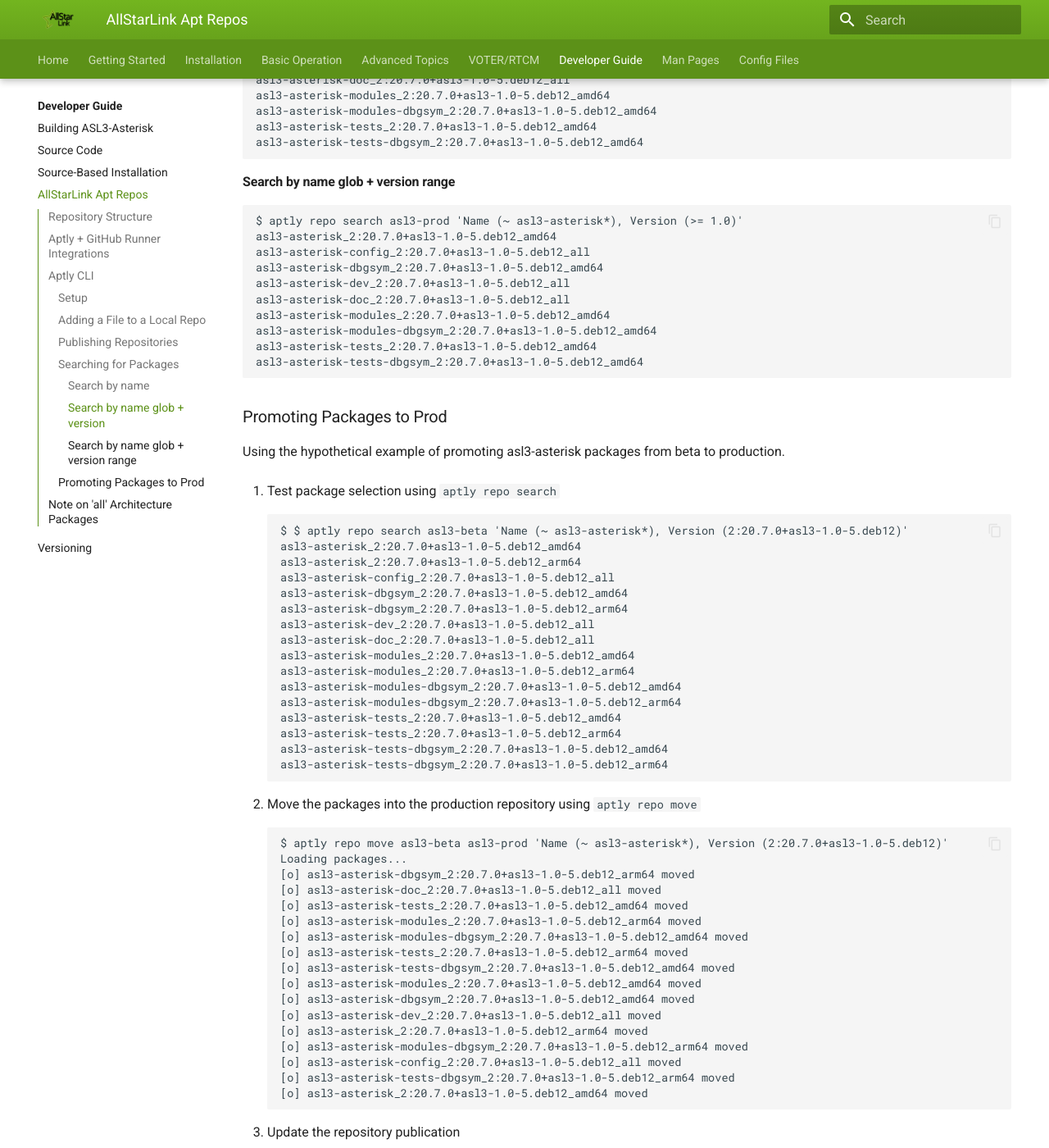
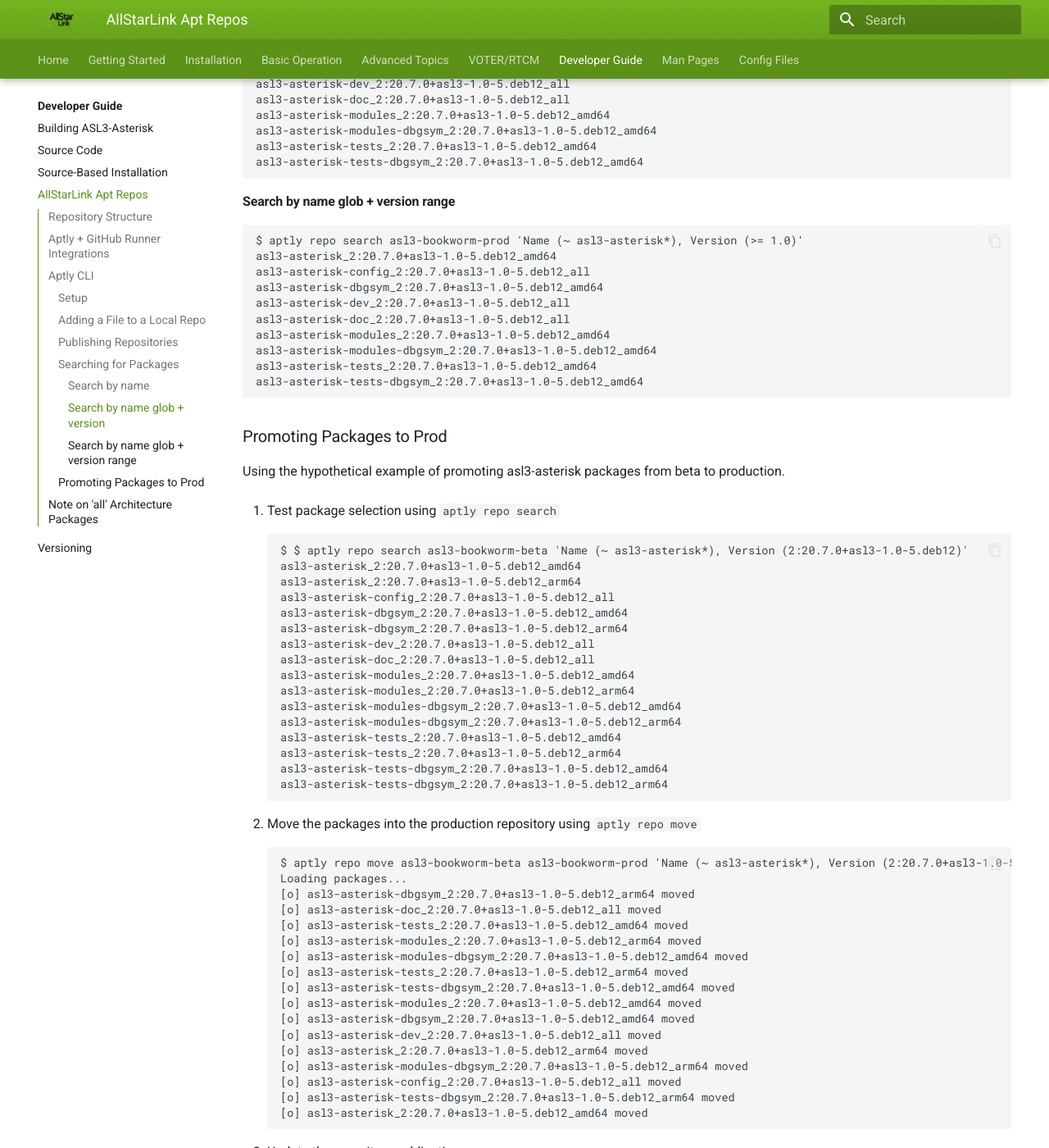
Before and after one commit to AllStarLink/ASL3-Manual, an MkDocs documentation site: the page built from docs/developers/aptly.md, in a window 1280 px wide and 1400 px high, scrolled down 2865 px. Shown: the whole window at 82% size. Built offline with MkDocs 1.6.1 and Material for MkDocs 9.7.7, drawn with Linux system fonts in a browser that asks for light colours; some of the changed text lies outside the part shown.

Commit message:
fix repo names, package names

````diff
--- a/docs/developers/aptly.md
+++ b/docs/developers/aptly.md
@@ -4,41 +4,43 @@
 ## Repository Structure
 The repository is located at `https://repo.allstarlink.org/public` and is managed using [Aptly](https://www.aptly.info/). The Aptly structure is a multi-local-repo system that is coalesced into a single public repository with multiple components per distribution.
 
-There are three main local repositories:
+There are three main local repositories for each distribution
 
-* **asl3-prod** - Packages for production-quality use
+* **asl3-${DISTRIBUTION}-prod** - Packages for production-quality use
 
-* **asl3-beta** - Packages that are ready for general testing and are expected to be promoted to asl3-prod
+* **asl3-${DISTRIBUTION}-beta** - Packages that are ready for general testing and are expected to be promoted to asl3-prod
 
-* **asl3-devel** - Development quality packages that are for development testing only. While these packages are available to the general user, use of this component in extremely
+* **asl3-${DISTRIBUTION}-devel** - Development quality packages that are for development testing only. While these packages are available to the general user, use of this component in extremely
 discouraged without a developer's guidance
 
-Each repository contains one or more distributions. Currently the only distribution supported is `bookworm` for Debian 12.
+Each repository contains the files for one distribution which will be named in `${DISTRIBUTION}`
+as patterned above. Currently the supported distributions are `bookworm` for Debian 12 and
+`trixie` for Debian 13. For Debian 12, for example, there are three repos named `asl3-bookworm-prod`,
+`asl3-bookworm-beta`, and `asl3-bookworm-devel`.
 
 Each repository has a default component name that, when published together, form the basis of the labeling scheme of promotion of packages from devel -> beta -> prod. The component mapping is:
 
-* asl3-prod = main
-* asl3-beta = beta
-* asl3-devel = devel
+* asl3-${DISTRIBUTION}-prod = main
+* asl3-${DISTRIBUTION}-beta = beta
+* asl3-${DISTRIBUTION}-devel = devel
 
-All local repositories are merged and published into a single public-facing repository. This is usable by one of the following `.list` configurations in` /etc/apt/sources.list.d`:
+All local repositories are merged and published into a single public-facing repository. This is usable by one of the following `.list` configurations in` /etc/apt/sources.list.d`. An example `allstarlink.list` for Debian 12 would look like:
 
 ```
 # Primary AllStarLink Repo for Production Packages
 deb [signed-by=/etc/apt/keyrings/allstarlink.gpg] https://repo.allstarlink.org/public bookworm main
 
 # Include Beta Component for Testing
-deb [signed-by=/etc/apt/keyrings/allstarlink.gpg]  https://repo.allstarlink.org/public bookworm main beta
+#deb [signed-by=/etc/apt/keyrings/allstarlink.gpg]  https://repo.allstarlink.org/public bookworm main beta
 
 # Include Beta and Devel component for Development
-deb [signed-by=/etc/apt/keyrings/allstarlink.gpg]  https://repo.allstarlink.org/public bookworm main beta devel
+#deb [signed-by=/etc/apt/keyrings/allstarlink.gpg]  https://repo.allstarlink.org/public bookworm main beta devel
 ```
 
 All packages in the repository are signed by GPG and the key is provided with repository installation `.deb` file.
 
 ## Aptly + GitHub Runner Integrations
-ASL3-related GitHub repositories are integrated with the Aptly repository and running the "Make and Publish Pkgs" Action from each project will result in .deb files being compiled and stored in Aptly. Currently, it's possible to build files directly into the `devel` and `beta` components but not `prod`. Moving packages into `prod` currently
-requires administrator intervention. This will be changed at some future date.
+ASL3-related GitHub repositories are integrated with the Aptly repository and running the "Make and Publish Pkgs" Action from each project will result in .deb files being compiled and stored in Aptly. It's possible to build files directly into the `devel` and `beta` components but not `prod`. Moving packages into `prod` requires administrator intervention.
 
 ## Aptly CLI
 It is possible to run Aptly commands from the shell on `repo.allstarlink.org` in addition to using the web-based API.
@@ -61,10 +63,10 @@
 aptly repo add REPO FILE-or-DIR
 ```
 
-For example, to add the latest Allmon3 to the production repository:
+For example, to add the latest Allmon3 to the production repository for Debian 12:
 
 ```
-$ aptly repo add asl3-prod allmon3_1.2.1-2_all.deb
+$ aptly repo add asl3-bookworm-prod allmon3_1.2.1-2_all.deb
 Loading packages...
 [+] allmon3_1.2.1-2_all added
 ```
@@ -89,7 +91,7 @@
 Clearsigning file 'Release' with gpg, please enter your passphrase when prompted:
 Cleaning up prefix "." components beta, devel, main...
 
-Publish for local repo ./bookworm [all, amd64, arm64, armhf] publishes {beta: [asl3-beta]}, {devel: [asl3-devel]}, {main: [asl3-prod]} has been successfully updated.
+Publish for local repo ./bookworm [all, amd64, arm64, armhf] publishes {beta: [asl3-bookworm-beta]}, {devel: [asl3-bookworm-devel]}, {main: [asl3-bookworm-prod]} has been successfully updated.
 ```
 
 ### Searching for Packages
@@ -99,7 +101,7 @@
 A simple `aptly repo search REPO` will show all packages. For example:
 
 ```
-$ aptly repo search asl3-prod
+$ aptly repo search asl3-bookworm-prod
 allmon3_1.2.1-2_all
 asl-apt-repos_1.3-1.deb12_all
 asl3_3.0.0-1.deb_all
@@ -109,14 +111,14 @@
 #### Search by name
 
 ```
-$ aptly repo search asl3-prod 'Name (asl3)'
+$ aptly repo search asl3-bookworm-prod 'Name (asl3)'
 asl3_3.0.0-1.deb_all
 ```
 
 #### Search by name glob + version
 
 ```
-$ aptly repo search asl3-prod 'Name (~ asl3-asterisk*), Version (2:20.7.0+asl3-1.0-5.deb12)'
+$ aptly repo search asl3-bookworm-prod 'Name (~ asl3-asterisk*), Version (2:20.7.0+asl3-1.0-5.deb12)'
 asl3-asterisk_2:20.7.0+asl3-1.0-5.deb12_amd64
 asl3-asterisk-config_2:20.7.0+asl3-1.0-5.deb12_all
 asl3-asterisk-dbgsym_2:20.7.0+asl3-1.0-5.deb12_amd64
@@ -131,7 +133,7 @@
 #### Search by name glob + version range
 
 ```
-$ aptly repo search asl3-prod 'Name (~ asl3-asterisk*), Version (>= 1.0)'
+$ aptly repo search asl3-bookworm-prod 'Name (~ asl3-asterisk*), Version (>= 1.0)'
 asl3-asterisk_2:20.7.0+asl3-1.0-5.deb12_amd64
 asl3-asterisk-config_2:20.7.0+asl3-1.0-5.deb12_all
 asl3-asterisk-dbgsym_2:20.7.0+asl3-1.0-5.deb12_amd64
@@ -149,7 +151,7 @@
 1. Test package selection using `aptly repo search`
 
     ```
-    $ $ aptly repo search asl3-beta 'Name (~ asl3-asterisk*), Version (2:20.7.0+asl3-1.0-5.deb12)'
+    $ $ aptly repo search asl3-bookworm-beta 'Name (~ asl3-asterisk*), Version (2:20.7.0+asl3-1.0-5.deb12)'
     asl3-asterisk_2:20.7.0+asl3-1.0-5.deb12_amd64
     asl3-asterisk_2:20.7.0+asl3-1.0-5.deb12_arm64
     asl3-asterisk-config_2:20.7.0+asl3-1.0-5.deb12_all
@@ -170,7 +172,7 @@
 2. Move the packages into the production repository using `aptly repo move`
 
     ```
-    $ aptly repo move asl3-beta asl3-prod 'Name (~ asl3-asterisk*), Version (2:20.7.0+asl3-1.0-5.deb12)'
+    $ aptly repo move asl3-bookworm-beta asl3-bookworm-prod 'Name (~ asl3-asterisk*), Version (2:20.7.0+asl3-1.0-5.deb12)'
     Loading packages...
     [o] asl3-asterisk-dbgsym_2:20.7.0+asl3-1.0-5.deb12_arm64 moved
     [o] asl3-asterisk-doc_2:20.7.0+asl3-1.0-5.deb12_all moved
@@ -200,7 +202,7 @@
     Clearsigning file 'Release' with gpg, please enter your passphrase when prompted:
     Cleaning up prefix "." components beta, devel, main...
 
-    Publish for local repo ./bookworm [all, amd64, arm64, armhf] publishes {beta: [asl3-beta]}, {devel: [asl3-devel]}, {main: [asl3-prod]} has been successfully updated.
+    Publish for local repo ./bookworm [all, amd64, arm64, armhf] publishes {beta: [asl3-bookworm-beta]}, {devel: [asl3-bookworm-devel]}, {main: [asl3-bookworm-prod]} has been successfully updated.
     ```
 
 ## Note on 'all' Architecture Packages
@@ -209,12 +211,12 @@
 To delete an extra set of `all` packages that may have ended up in the repository:
 
 ```
-$ aptly repo search asl3-beta 'Name (~ asl3-asterisk*), Version (2:20.7.0+asl3-1.0-5.deb12), Architecture (all)'
+$ aptly repo search asl3-bookworm-beta 'Name (~ asl3-asterisk*), Version (2:20.7.0+asl3-1.0-5.deb12), Architecture (all)'
 asl3-asterisk-config_2:20.7.0+asl3-1.0-5.deb12_all
 asl3-asterisk-dev_2:20.7.0+asl3-1.0-5.deb12_all
 asl3-asterisk-doc_2:20.7.0+asl3-1.0-5.deb12_all
 
-$ aptly repo remove asl3-beta 'Name (~ asl3-asterisk*), Version (2:20.7.0+asl3-1.0-5.deb12), Architecture (all)'
+$ aptly repo remove asl3-bookworm-beta 'Name (~ asl3-asterisk*), Version (2:20.7.0+asl3-1.0-5.deb12), Architecture (all)'
 Loading packages...
 [-] asl3-asterisk-config_2:20.7.0+asl3-1.0-5.deb12_all removed
 [-] asl3-asterisk-doc_2:20.7.0+asl3-1.0-5.deb12_all removed
````
Also changed, not shown: docs/developers/package-builds.md (+1 -1 lines), docs/developers/versioning.md (+3 -3 lines).
